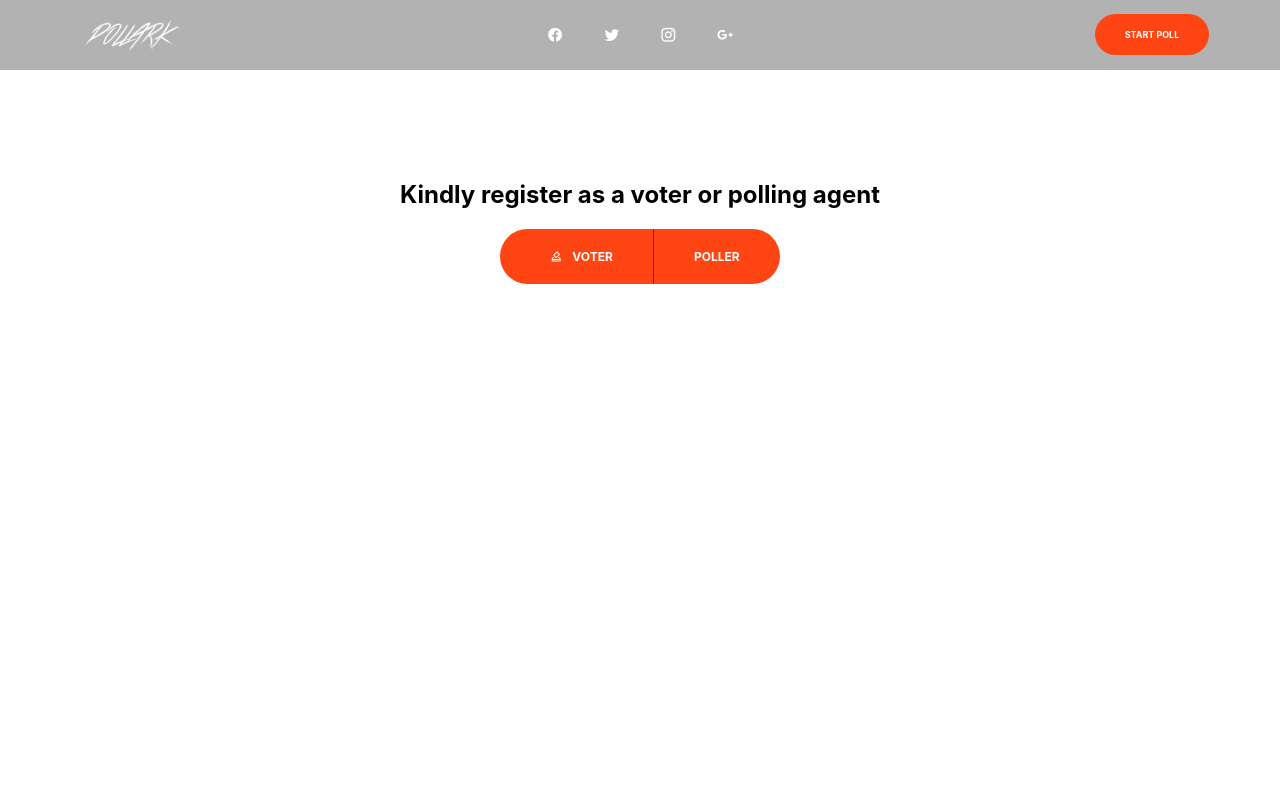
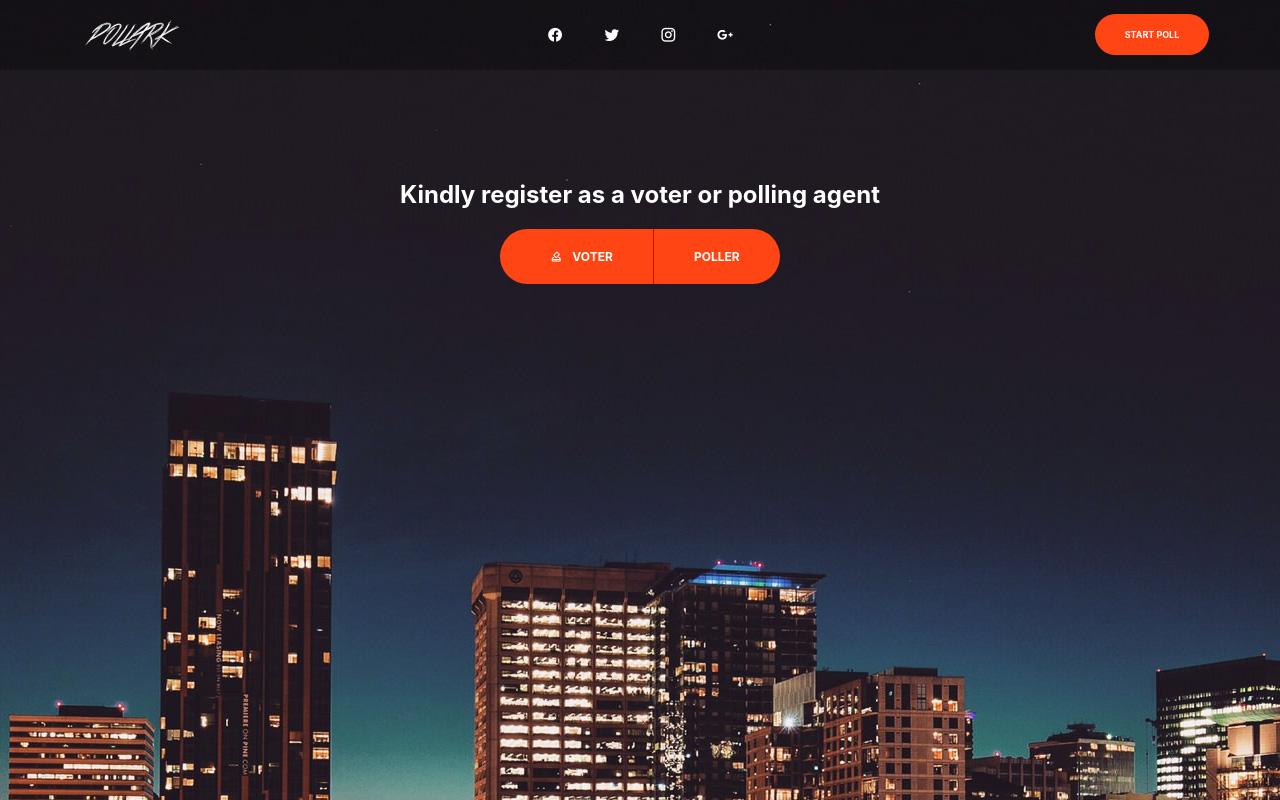
Before and after one commit to codebarz/pollark, a React (Create React App) app in the folder client/: page /signup in a window 1280 px wide. Built offline with nearby package versions, Linux system fonts and the light colour scheme.

Commit message:
Created poller form folder

```diff
--- a/client/src/Components/SignUp/SignUp.css
+++ b/client/src/Components/SignUp/SignUp.css
@@ -1,4 +1,10 @@
 .signUpContainer {
+  width: 100%;
+  height: 100%;
+  background: url('../img/event.jpg') no-repeat fixed;
+  background: cover;
+}
+.signUpContainer main {
   position: absolute;
   top: 20%;
   width: 100%;
@@ -31,4 +37,5 @@
 }
 .signUpContainer h1 {
   padding: 20px;
+  color: #fff;
 }
```
Also changed, not shown: client/src/Components/PollerForm/index.tsx (added, +7 -0 lines).
